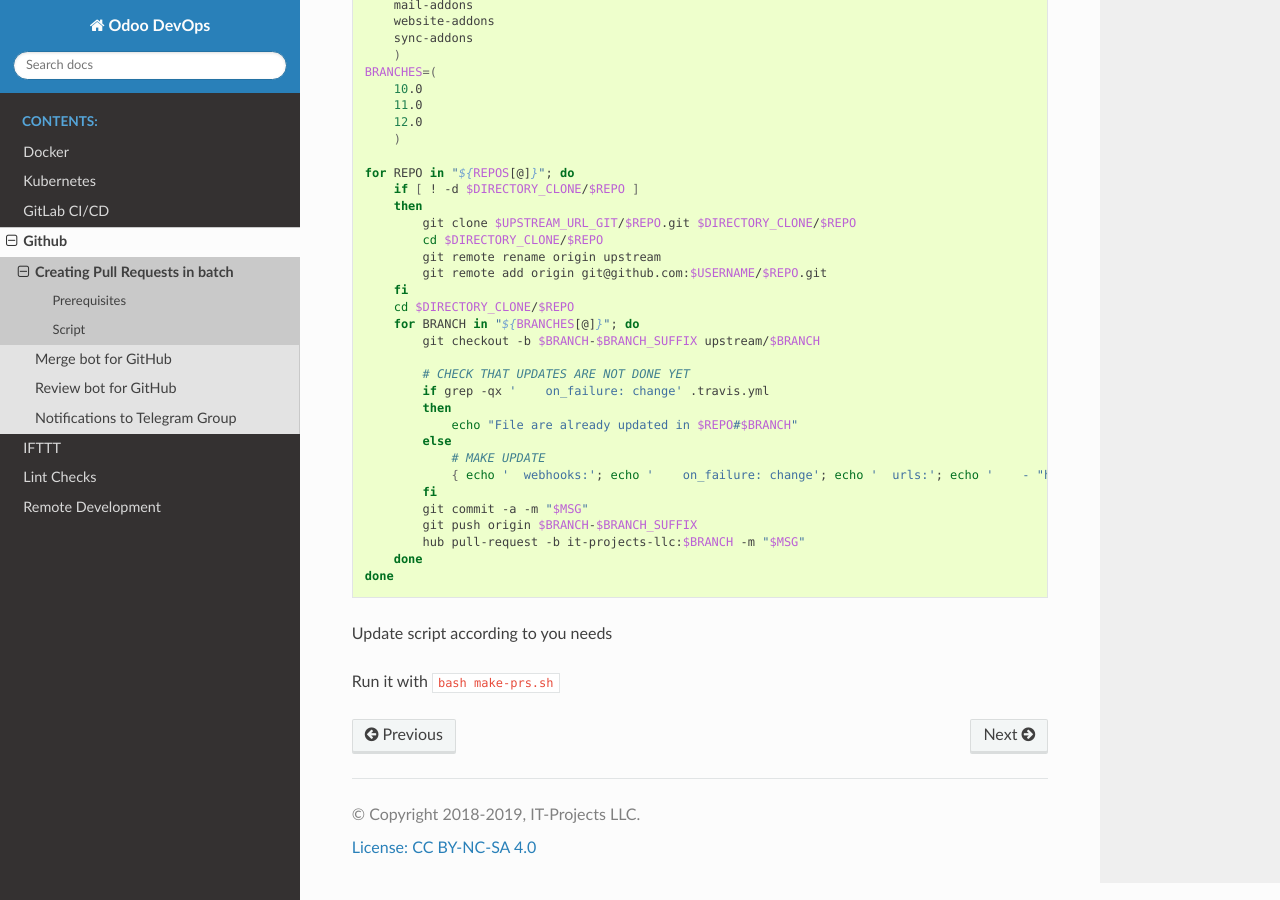
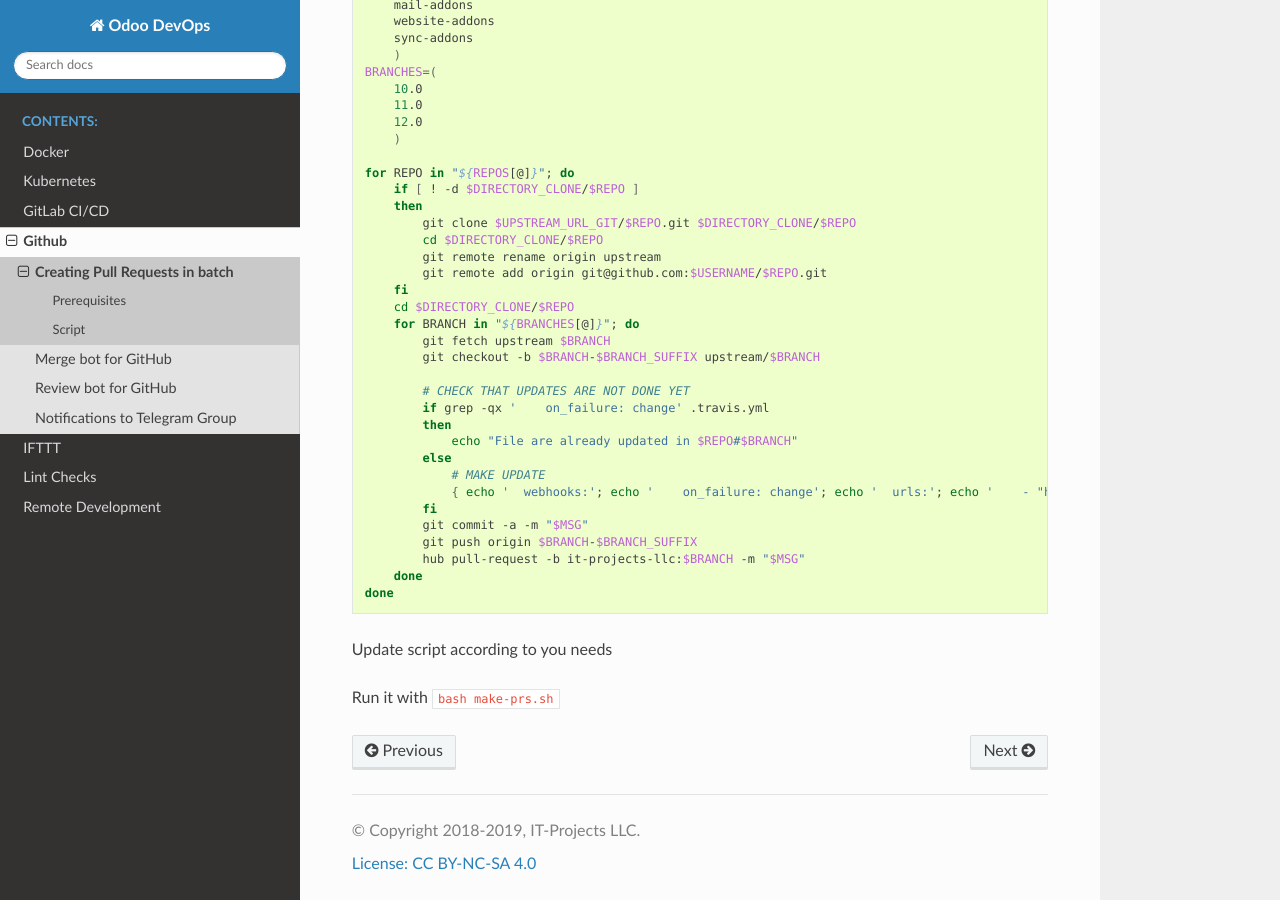
Before and after one commit to itpp-labs/odoo-devops-docs, a Sphinx documentation site: the page built from docs/git/github.rst, in a window 1280 px wide and 900 px high, scrolled down 786 px. Built offline with Sphinx 7.4.7 and the Read the Docs theme 2.0.0, drawn with Linux system fonts in a browser that asks for light colours.

Commit message:
Update github.rst

```diff
--- a/docs/git/github.rst
+++ b/docs/git/github.rst
@@ -56,6 +56,7 @@ Make a script ``make-prs.sh`` with following content
         fi
         cd $DIRECTORY_CLONE/$REPO
         for BRANCH in "${BRANCHES[@]}"; do
+            git fetch upstream $BRANCH
             git checkout -b $BRANCH-$BRANCH_SUFFIX upstream/$BRANCH
 
             # CHECK THAT UPDATES ARE NOT DONE YET
```
